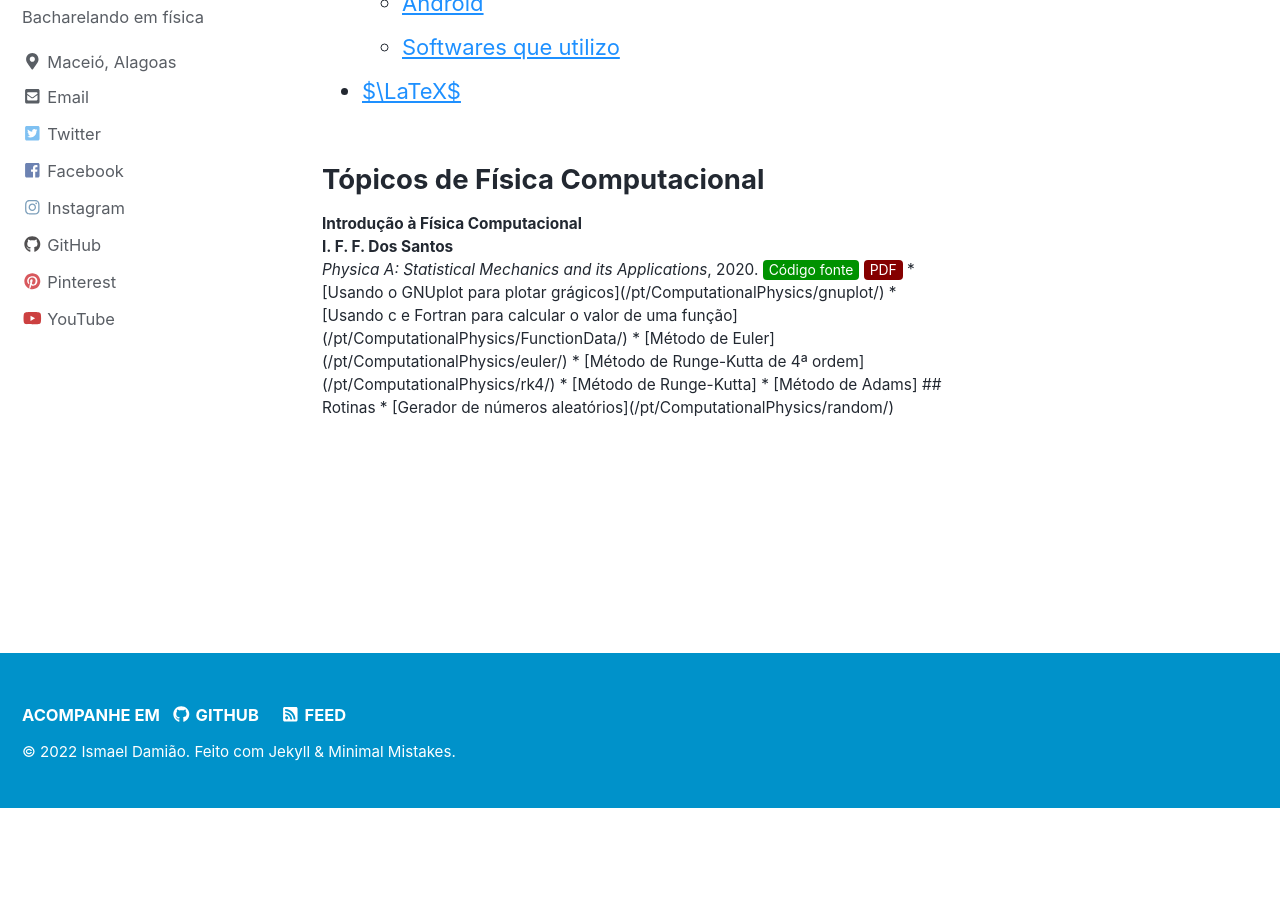
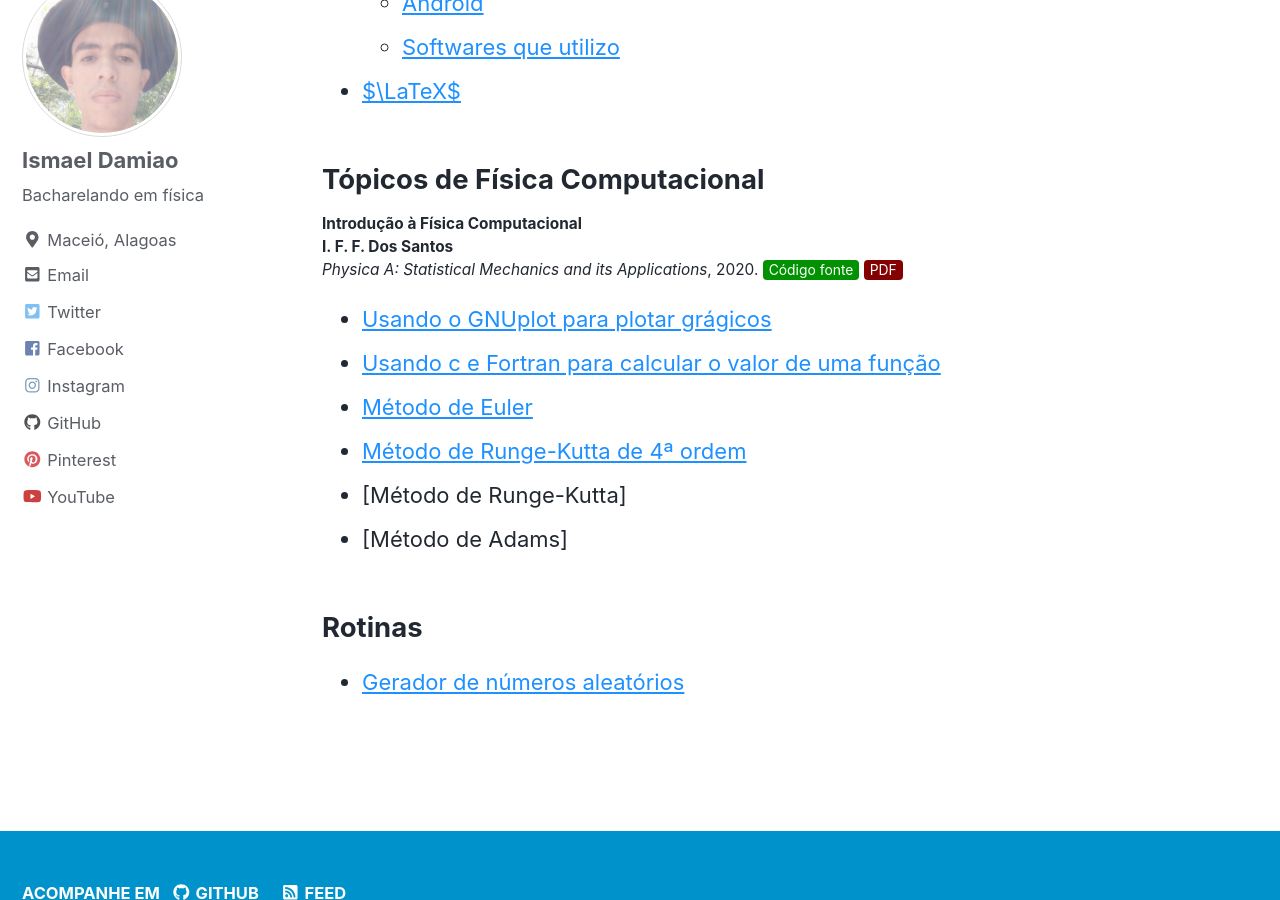
Before and after one commit to ismaeldamiao/ismaeldamiao.github.io, a Jekyll site: the page built from _pages/pt/ComputationalPhysics.md, in a window 1280 px wide and 900 px high, scrolled down 403 px. Built offline with Jekyll 4.4.1, drawn with Linux system fonts in a browser that asks for light colours; nearby versions of some CDN libraries; comment, search, counter and statistics services are not loaded; before the commit the page ends 1210 px from its top, so only the background shows below that.

Commit message:
Update ComputationalPhysics.md

```diff
--- a/_pages/pt/ComputationalPhysics.md
+++ b/_pages/pt/ComputationalPhysics.md
@@ -17,7 +17,7 @@
    <br><b>I. F. F. Dos Santos</b>
    <br><i>Physica A: Statistical Mechanics and its Applications</i>, 2020.
    <a href="https://github.com/ismaeldamiao/Apostila_de_IFC" style="font-size:90%"><button class="button button2">Código fonte</button></a>
-   <a href="https://github.com/ismaeldamiao/Apostila_de_IFC/releases/download/v1.1.0/Apostila_de_IFC.pdf" style="font-size:90%"><button class="button button3">PDF</button></a>
+   <a href="https://github.com/ismaeldamiao/Apostila_de_IFC/releases/download/v1.1.0/Apostila_de_IFC.pdf" style="font-size:90%"><button class="button button3">PDF</button></a></p>
 
 * [Usando o GNUplot para plotar grágicos](/pt/ComputationalPhysics/gnuplot/)
 * [Usando c e Fortran para calcular o valor de uma função](/pt/ComputationalPhysics/FunctionData/)
```
